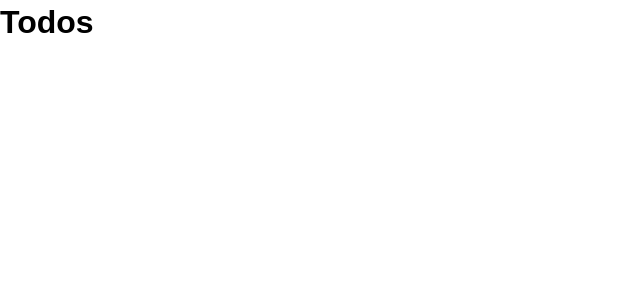
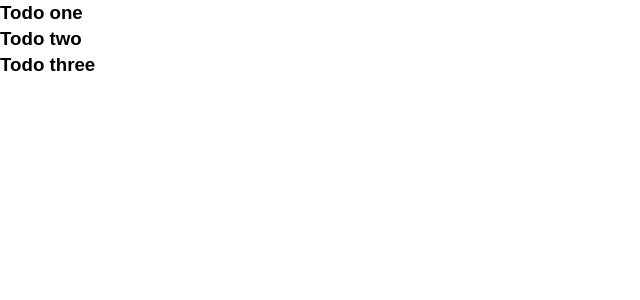
Before and after one commit to aamirxshaikh/vue--todo, a Vue app: page / in a window 1280 px wide. Shown: the top 300 px of the page, without its empty margins (0-640 px from the left). Built offline with nearby package versions, Linux system fonts and the light colour scheme.

Commit message:
Using v-for to parse todos array

```diff
--- a/src/components/Todos.vue
+++ b/src/components/Todos.vue
@@ -1,12 +1,15 @@
 <template>
     <div>
-        <h1>Todos</h1>
+        <div v-for="todo in todos">
+            <h3>{{ todo.title }}</h3>
+        </div>
     </div>
 </template>
 
 <script>
 export default {
-    name: "Todos"
+    name: "Todos",
+    props: ["todos"]
 }
 </script>
 
```
